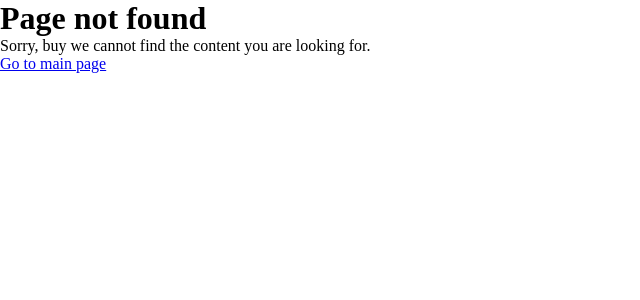
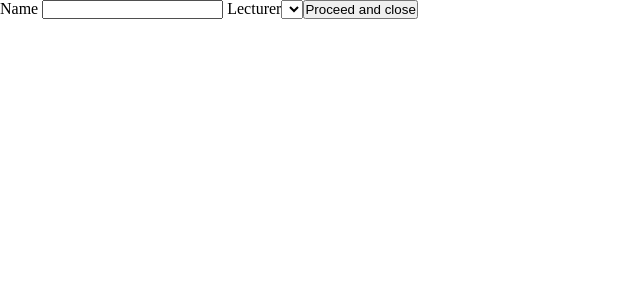
Before and after one commit to krzysztofmeler/take-web-app, a React app: page /administration/add-new-subject in a window 1280 px wide. Before the commit this address had no page. Shown: the top 300 px of the page, without its empty margins (0-640 px from the left). Built offline with nearby package versions, Linux system fonts and the light colour scheme.

Commit message:
added: text and select input, draft of "add subject" page

```diff
--- /dev/null
+++ b/src/components/forms/BasicSelector.tsx
@@ -0,0 +1,32 @@
+import { FC } from 'react';
+import { Link } from 'react-router-dom';
+
+type BasicSelectorProps = {
+    values: [string, string][];
+    value: string | null;
+    updateValue: (value: string) => void;
+    label: string;
+};
+
+const BasicSelector: FC<BasicSelectorProps> = ({
+    label,
+    ...props
+}: BasicSelectorProps) => (
+    <>
+        {' '}
+        <label htmlFor={label}>{label}</label>
+        <select
+          id={label}
+          onChange={(e) => props.updateValue(e.target.value)}
+          value={props.value ?? ''}
+        >
+            {props.values.map(([value, text]) => (
+                <option key={value} value={value}>
+                    {text}
+                </option>
+            ))}
+        </select>
+    </>
+);
+
+export { BasicSelector };
--- /dev/null
+++ b/src/components/forms/TextInput.tsx
@@ -0,0 +1,23 @@
+import { FC } from 'react';
+import { Link } from 'react-router-dom';
+
+type TextInputProps = {
+    value: string;
+    updateValue: (value: string) => void;
+    label: string;
+};
+
+const TextInput: FC<TextInputProps> = ({ label, ...props }: TextInputProps) => (
+    <>
+        {' '}
+        <label htmlFor={label}>{label}</label>{' '}
+        <input
+          id={label}
+          value={props.value}
+          onChange={(e) => props.updateValue(e.target.value)}
+          type="text"
+        />
+    </>
+);
+
+export { TextInput };
--- /dev/null
+++ b/src/components/pages/AddNewSubjectPage.tsx
@@ -0,0 +1,47 @@
+import { FC, useEffect, useState } from 'react';
+import { Link } from 'react-router-dom';
+import { TextInput } from '../forms/TextInput';
+import { BasicSelector } from '../forms/BasicSelector';
+import { jsSubmit } from '../../utils/js-submit';
+import { useGetLecturers } from '../../hooks/useGetLecturers.hook';
+import { Lecturer } from '../../model/existing-objects/Lecturer';
+
+const AddNewSubjectPage: FC = () => {
+    const [name, setName] = useState<string>('');
+    const [lecturerId, setLecturerId] = useState<string | null>(null);
+
+    const submit = () => {
+        console.log('sss');
+    };
+
+    // const getLecturersResult = useGetLecturers();
+
+    const [lecturers, setLecturers] = useState<Lecturer[]>([]);
+
+    // useEffect(() => {
+    //   if (getLecturersResult.lecturers) {
+    //       console.log(getLecturersResult.lecturers);
+    //       setLecturers(getLecturersResult.lecturers);
+    //     }
+    // }, [getLecturersResult.lecturers]);
+
+    return (
+        <form>
+            <TextInput value={name} updateValue={setName} label="Name" />
+            <BasicSelector
+              values={[]}
+              value={lecturerId}
+              updateValue={setLecturerId}
+              label="Lecturer"
+            />
+
+            <input
+              onClick={jsSubmit(submit)}
+              type="submit"
+              value="Proceed and close"
+            />
+        </form>
+    );
+};
+
+export { AddNewSubjectPage };
--- a/src/components/pages/AdministrationPage.tsx
+++ b/src/components/pages/AdministrationPage.tsx
@@ -1,5 +1,51 @@
 import { FC } from 'react';
+import { Link } from 'react-router-dom';
 
-const AdministrationPage: FC = () => <div>Administration</div>;
+type LinkData = {
+    text: string;
+    link: string;
+};
+
+const AdministrationPage: FC = () => {
+    const links: LinkData[] = [
+        {
+            link: 'subjects-list',
+            text: 'All subjects list',
+        },
+        {
+            link: 'add-new-subject',
+            text: 'Add new subject',
+        },
+        {
+            link: 'lecturers-list',
+            text: 'All lecturers list',
+        },
+        {
+            link: 'add-new-lecturer',
+            text: 'Add new lecturer',
+        },
+        {
+            link: 'surveys-list',
+            text: 'All surveys list',
+        },
+    ];
+
+    return (
+        <div>
+            <h1>Administration</h1>
+
+            <p>Administrative options region</p>
+            <p>Authorized staff only!</p>
+
+            <ul>
+                {links.map((link) => (
+                    <li key={link.link}>
+                        <Link to={link.link}>{link.text}</Link>
+                    </li>
+                ))}
+            </ul>
+        </div>
+    );
+};
 
 export { AdministrationPage };
--- a/src/index.tsx
+++ b/src/index.tsx
@@ -6,6 +6,7 @@ import { AdministrationPage } from './components/pages/AdministrationPage';
 import { MySurveysPage } from './components/pages/MySurveysPage';
 import { PageNotFoundPage } from './components/pages/PageNotFoundPage';
 import { ContextSelectionPage } from './components/pages/ContextSelectionPage';
+import { AddNewSubjectPage } from './components/pages/AddNewSubjectPage';
 
 const root = ReactDOM.createRoot(
     document.getElementById('react-page-root') as HTMLElement,
@@ -14,6 +15,10 @@ root.render(
     <React.StrictMode>
         <RouterProvider
           router={createBrowserRouter([
+                {
+                    path: '/administration/add-new-subject',
+                    element: <AddNewSubjectPage />,
+                },
                 {
                     path: '/administration',
                     element: <AdministrationPage />,
--- /dev/null
+++ b/src/model/existing-objects/Lecturer.ts
@@ -0,0 +1,6 @@
+interface Lecturer {
+  name: string;
+  lecturerId: number;
+}
+
+export type { Lecturer };
--- /dev/null
+++ b/src/utils/js-submit.ts
@@ -0,0 +1,7 @@
+const jsSubmit =
+    (handler: () => void) => (e: { preventDefault: () => void }) => {
+        e.preventDefault();
+        handler();
+    };
+
+export { jsSubmit };
```
Also changed, not shown: src/hooks/useGetLecturers.hook.ts (added, +22 -0 lines).
